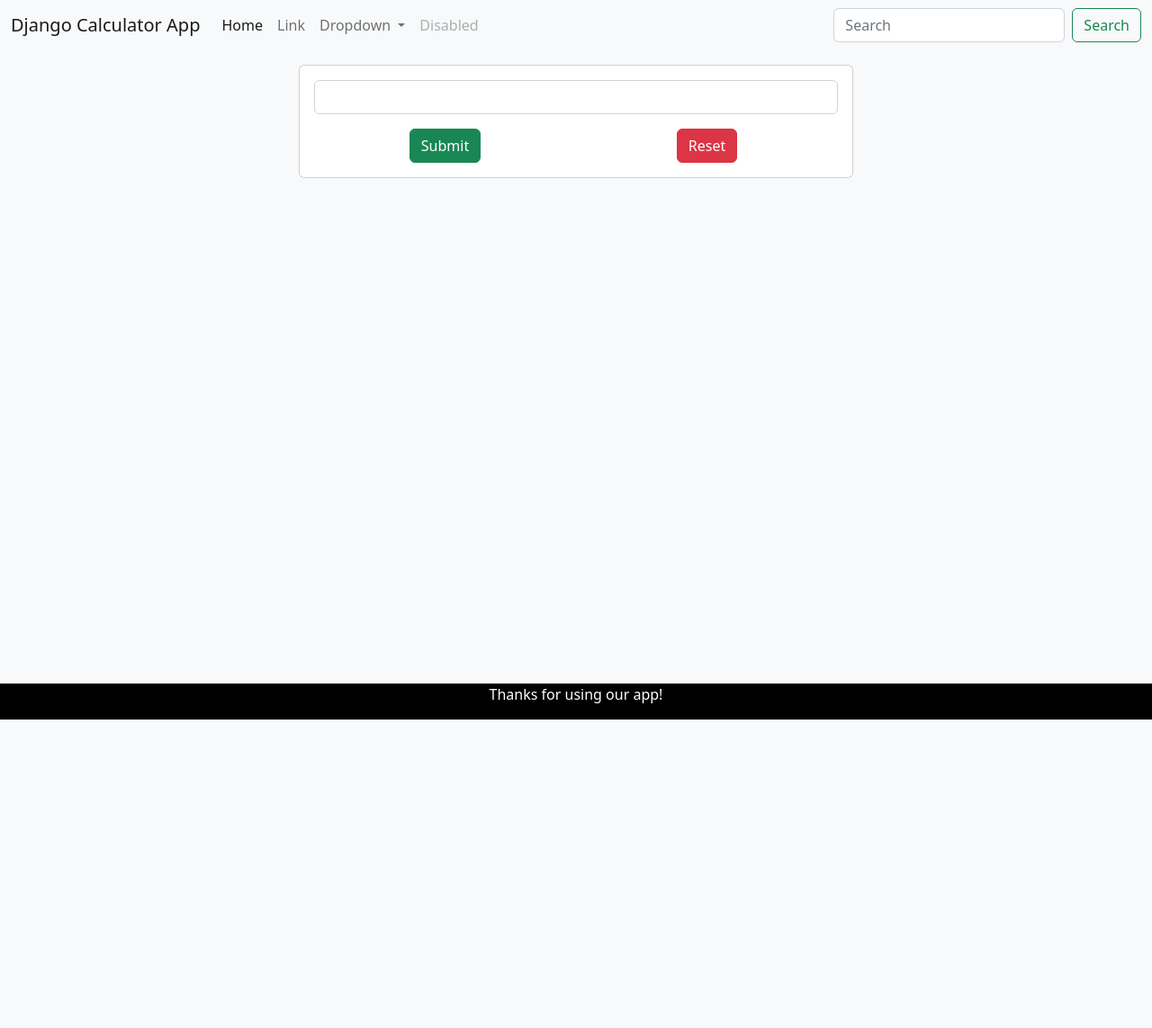
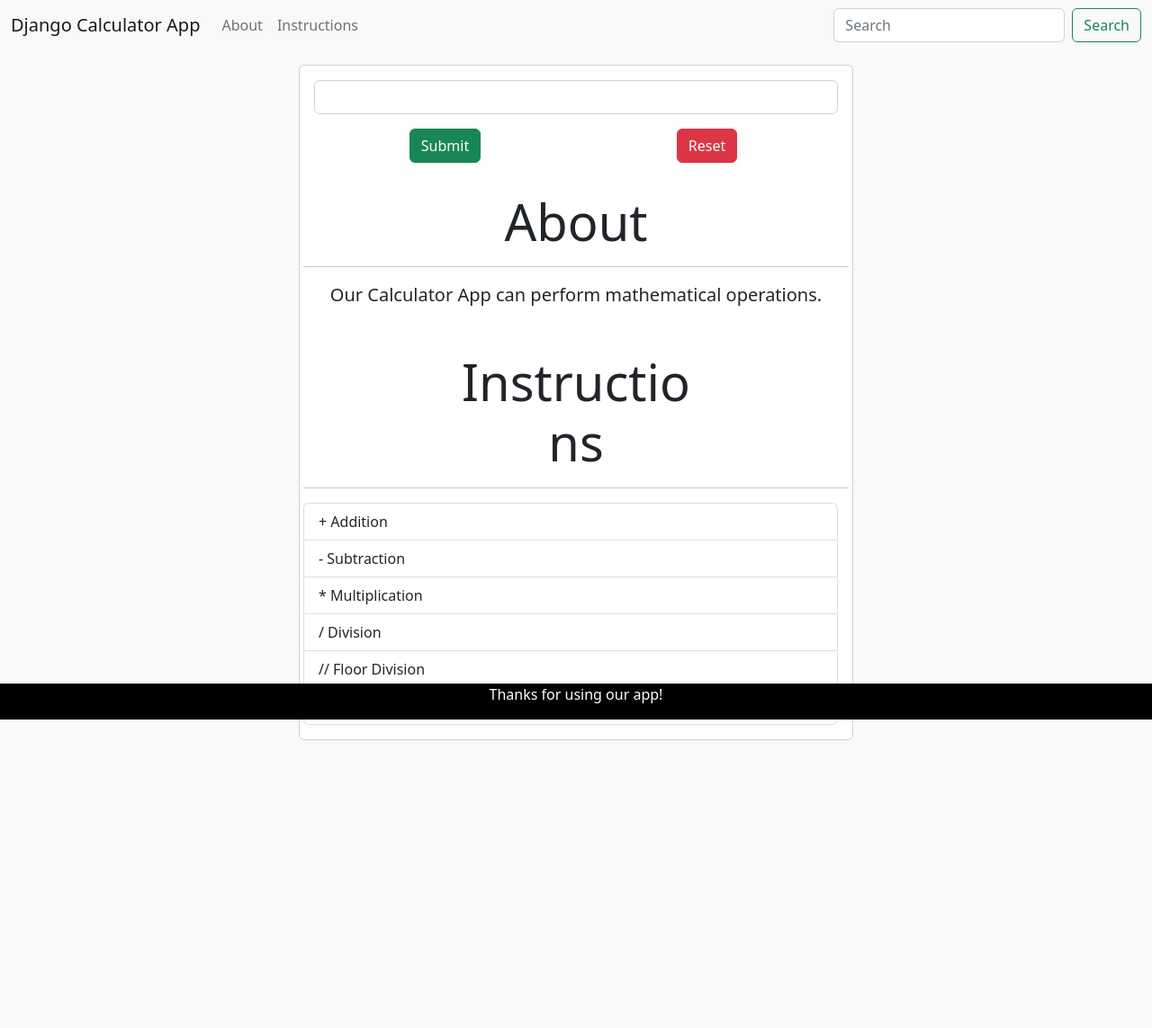
Before and after one commit to carad16/Django, a Django app: page /calculatorapp in a window 1280 px wide. Shown: the whole page at 90% size. Before the commit the page ends 800 px from the top, so only its background shows below. Run offline with Django 4.2, Linux system fonts and the light colour scheme.

Commit message:
added instructions and submission of query

```diff
--- a/djangoprojects/calculatorapp/urls.py
+++ b/djangoprojects/calculatorapp/urls.py
@@ -3,4 +3,5 @@ from . import views
 
 urlpatterns = [
     path('', views.index,name="index"),
+    path('submitquery', views.submitquery, name="submitquery")
 ]
--- a/djangoprojects/calculatorapp/views.py
+++ b/djangoprojects/calculatorapp/views.py
@@ -4,3 +4,7 @@ from django.http import HttpResponse
 # Create your views here.
 def index(request):
     return render(request,'index.html')
+
+def submitquery(request):
+    q = request.GET['query']
+    return HttpResponse(q)
--- a/djangoprojects/templates/calculatorapp/index.html
+++ b/djangoprojects/templates/calculatorapp/index.html
@@ -16,24 +16,10 @@
           <div class="collapse navbar-collapse" id="navbarSupportedContent">
             <ul class="navbar-nav me-auto mb-2 mb-lg-0">
               <li class="nav-item">
-                <a class="nav-link active" aria-current="page" href="#">Home</a>
+                <a class="nav-link" aria-current="page" href="#about">About</a>
               </li>
               <li class="nav-item">
-                <a class="nav-link" href="#">Link</a>
-              </li>
-              <li class="nav-item dropdown">
-                <a class="nav-link dropdown-toggle" href="#" role="button" data-bs-toggle="dropdown" aria-expanded="false">
-                  Dropdown
-                </a>
-                <ul class="dropdown-menu">
-                  <li><a class="dropdown-item" href="#">Action</a></li>
-                  <li><a class="dropdown-item" href="#">Another action</a></li>
-                  <li><hr class="dropdown-divider"></li>
-                  <li><a class="dropdown-item" href="#">Something else here</a></li>
-                </ul>
-              </li>
-              <li class="nav-item">
-                <a class="nav-link disabled">Disabled</a>
+                <a class="nav-link" href="#instructions">Instructions</a>
               </li>
             </ul>
             <form class="d-flex" role="search">
@@ -48,7 +34,7 @@
     <div class="col-md-6" style="margin: 1rem auto 0 auto;">
       <div class="card">
         <div class="card-body">
-          <form method="GET" action="#">
+          <form method="GET" action="{% url 'submitquery' %}">
             <div class="form-group">
               <input type="search" class="form-control" name="query" id="query">
             </div>
@@ -58,10 +44,38 @@
               </div>
               <div class="col-6">
                 <input type="reset" class="btn btn-danger" style="display:block; margin: 0 auto;">
-
               </div>
             </div>
 
+
+            <div class="row">
+                <div class="col-md-6" style="margin: 2rem auto 0 auto;">
+                <p class="display-4" id="about" name="about" style="text-align: center;">
+                  About
+                </p>
+                </div>
+                <hr>
+                <p class="lead" style="text-align: center;">
+                  Our Calculator App can perform mathematical operations.
+                </p>
+            </div>
+
+            <div class="row">
+              <div class="col-md-6" style="margin: 2rem auto 0 auto;">
+              <p class="display-4" id="instructions" name="instructions" style="text-align: center;">
+                Instructions
+              </p>
+              </div>
+              <hr>
+              <ul class="list-group">
+                <li class="list-group-item">+ Addition</li>
+                <li class="list-group-item">- Subtraction</li>
+                <li class="list-group-item">* Multiplication</li>
+                <li class="list-group-item">/ Division</li>
+                <li class="list-group-item">// Floor Division</li>
+                <li class="list-group-item">( ) Parenthesis</li>
+              </ul>
+          </div>
 
           </form>
         </div>
```
Lines whose indentation alone changed are shown as unchanged.
